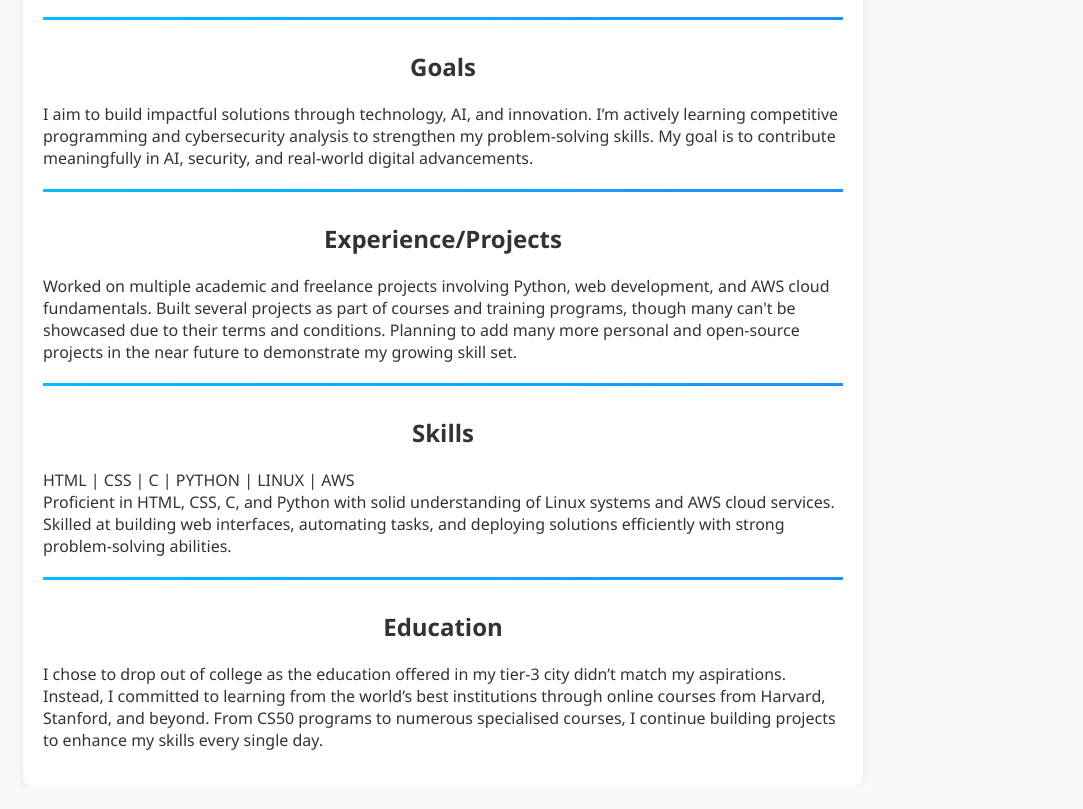
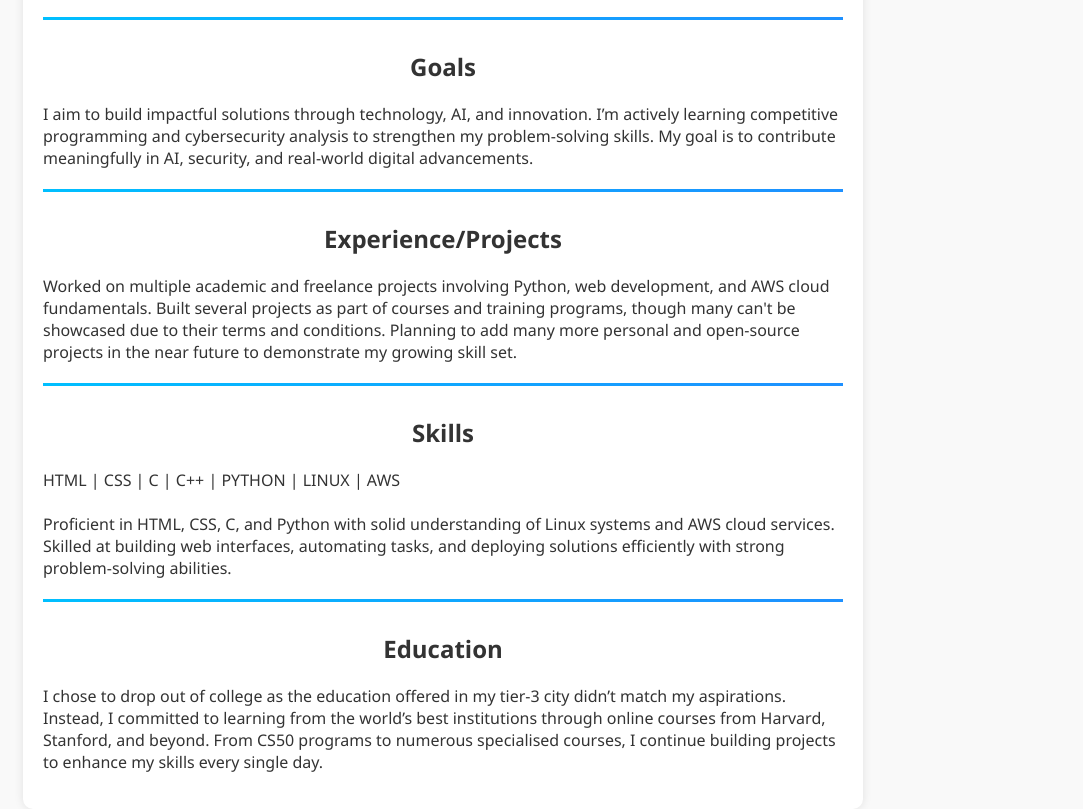
Before and after one commit to justsachin-kumar/justsachin-kumar.github.io, a plain HTML site: page index.html in a window 1280 px wide. Shown: the part 273-1082 px from the top of the page, without its empty margins (197-1280 px from the left). Before the commit the page ends 1060 px from the top, so only its background shows below. Drawn offline with Linux system fonts and the light colour scheme.

Commit message:
Update index.html

```diff
--- a/index.html
+++ b/index.html
@@ -32,7 +32,7 @@ Planning to add many more personal and open-source projects in the near future t
     <hr class="separator">
     <div class="section">
       <h2>Skills</h2>
-      <p> HTML | CSS | C | PYTHON | LINUX | AWS <br/>Proficient in HTML, CSS, C, and Python with solid understanding of Linux systems and AWS cloud services.
+      <p> HTML | CSS | C | C++ | PYTHON | LINUX | AWS <br/> <br/>Proficient in HTML, CSS, C, and Python with solid understanding of Linux systems and AWS cloud services.
 Skilled at building web interfaces, automating tasks, and deploying solutions efficiently with strong problem-solving abilities.</p>
     </div>
 
```
